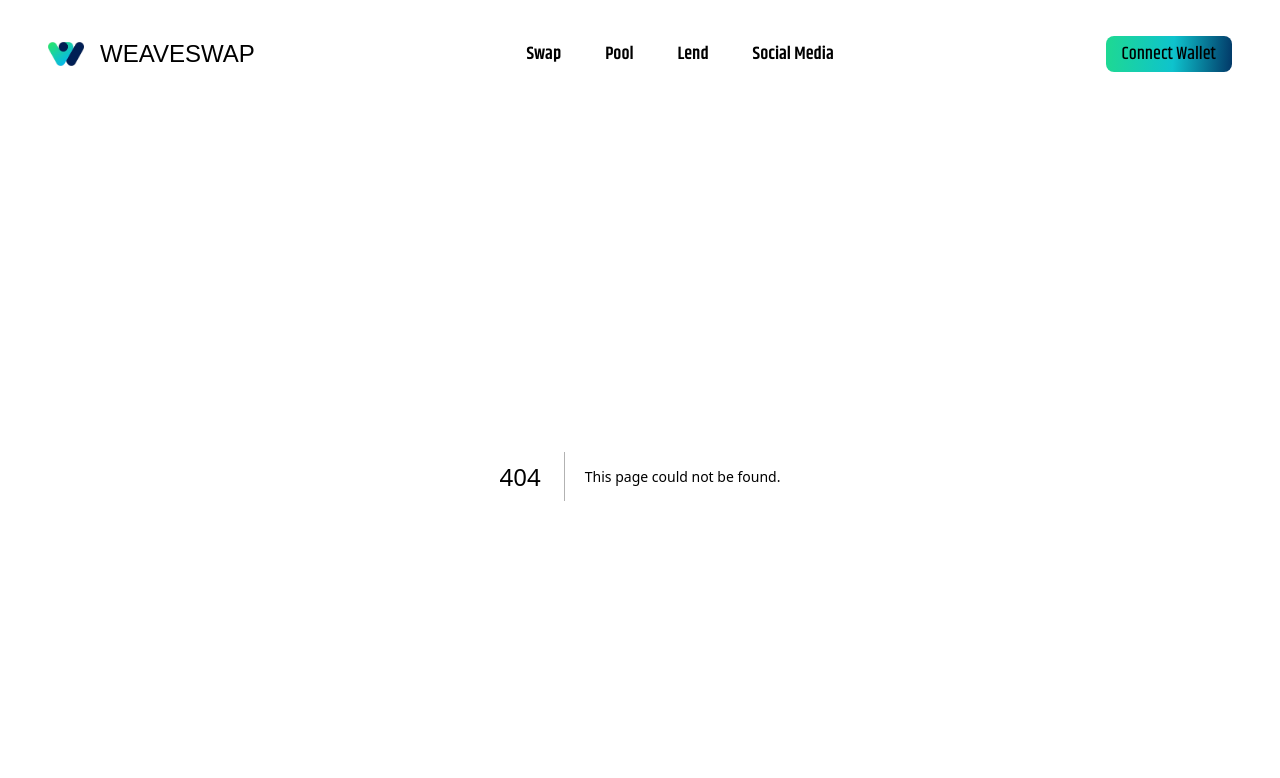
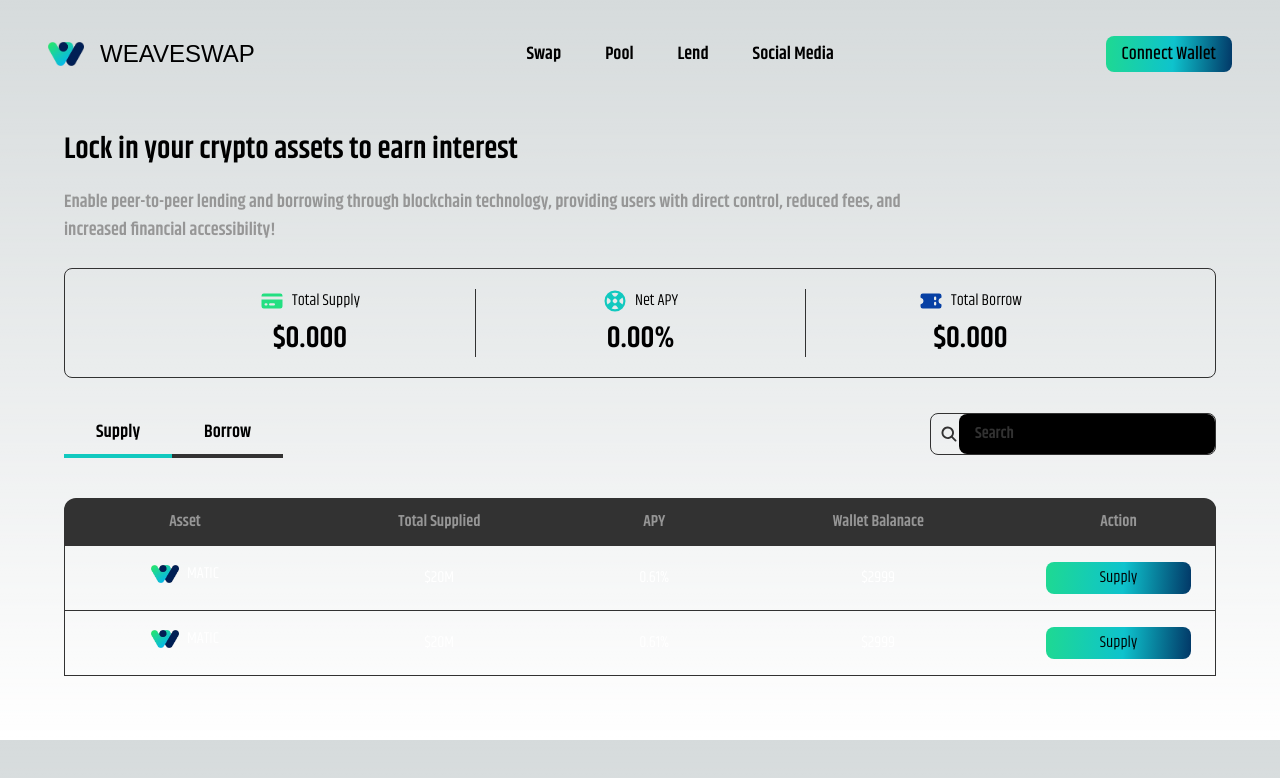
Before and after one commit to Jovian-Dsouza/weaveswap, a Next.js app: page /lend in a window 1280 px wide. Before the commit this address had no page. Shown: the top 778 px of the page. Built offline with nearby package versions, Linux system fonts and the light colour scheme; a web font is replaced by a local one.

Commit message:
Add Lending Page

```diff
--- /dev/null
+++ b/src/app/lend/page.tsx
@@ -0,0 +1,155 @@
+"use client";
+import DataTable from "@/components/DataTable";
+import SearchInput from "@/components/SearchInput";
+import {
+  CreditCardIcon,
+  LifebuoyIcon,
+  TicketIcon,
+} from "@heroicons/react/16/solid";
+import { useState } from "react";
+import Image from "next/image";
+
+function SupplyBorrowTableRow({ index, item, btnName, btnOnClick }) {
+  return (
+    <tr className="border-b border-lightGray">
+      <td className="px-6 py-4 flex justify-center items-center space-x-2">
+        <Image src={item.img} width={28} height={28} alt="logo" />
+        <div className="uppercase">{item.asset}</div>
+      </td>
+      <td className="px-6 py-4">{item.totalSupply}</td>
+      <td className="px-6 py-4">{item.apy}</td>
+      <td className="px-6 py-4">{item.walletBalance}</td>
+      <td className="px-6 py-4">
+        <div
+          onClick={() => {
+            btnOnClick(index);
+          }}
+          className="btn-gradient p-1 rounded-lg text-black  transition duration-300 transform hover:scale-105"
+        >
+          {btnName}
+        </div>
+      </td>
+    </tr>
+  );
+}
+
+export default function LendingSupplyPage() {
+  const [supplySelected, setSupplySelected] = useState(true);
+
+  const tableData = [
+    {
+      asset: "MATIC",
+      totalSupply: "$20M",
+      apy: "0.61%",
+      walletBalance: "$2999",
+      img: "/logo.png",
+    },
+    {
+      asset: "MATIC",
+      totalSupply: "$20M",
+      apy: "0.61%",
+      walletBalance: "$2999",
+      img: "/logo.png",
+    },
+  ];
+
+  function handleSearchInput(e) {
+    console.log(e.target.value);
+  }
+
+  function handleTableButton(e) {
+    console.log("Btn clicked: ", e)
+  }
+
+  return (
+    <div className="flex flex-col mb-16 mt-14 mx-16 ">
+      {/* Text content */}
+      <div className="flex flex-col space-y-5 max-w-4xl">
+        <div className="text-3xl font-bold">
+          Lock in your crypto assets to earn interest
+        </div>
+        <div className="text-lg font-semibold text-darkGray">
+          Enable peer-to-peer lending and borrowing through blockchain
+          technology, providing users with direct control, reduced fees, and
+          increased financial accessibility!
+        </div>
+      </div>
+
+      {/* Supply borrow */}
+      <div className="flex flex-col mt-6">
+        {/* statistics */}
+        <div className="grid grid-cols-3 divide-x divide-[#323232] border-[0.6px] border-[#323232] rounded-lg py-5 px-20">
+          <div className="flex flex-col space-y-2 justify-center items-center  ">
+            <div className="flex space-x-2 justify-center items-center">
+              <CreditCardIcon className="h-6 w-6 text-lightGreen" />
+              <div className="">Total Supply</div>
+            </div>
+            <div className="text-3xl font-bold">$0.000</div>
+          </div>
+
+          <div className="flex flex-col space-y-2 justify-center items-center  ">
+            <div className="flex space-x-2 justify-center items-center">
+              <LifebuoyIcon className="h-6 w-6 text-[#11C9BF]" />
+              <div className="">Net APY</div>
+            </div>
+            <div className="text-3xl font-bold">0.00%</div>
+          </div>
+
+          <div className="flex flex-col space-y-2 justify-center items-center  ">
+            <div className="flex space-x-2 justify-center items-center">
+              <TicketIcon className="h-6 w-6 text-[#0740A4]" />
+              <div className="">Total Borrow</div>
+            </div>
+            <div className="text-3xl font-bold">$0.000</div>
+          </div>
+        </div>
+
+        {/* Select supply/Borrow and search */}
+        <div className="flex justify-between items-center mt-8">
+          {/* Select supply borrow */}
+          <div className="flex justify-center items-center">
+            <div
+              className={`text-lg font-bold px-8 py-2 border-b-4 ${
+                supplySelected ? "border-[#11C9BF]" : "border-[#323232]"
+              }`}
+              onClick={() => {
+                setSupplySelected(true);
+              }}
+            >
+              Supply
+            </div>
+
+            <div
+              className={`text-lg font-bold px-8 py-2 border-b-4 ${
+                !supplySelected ? "border-[#11C9BF]" : "border-[#323232]"
+              }`}
+              onClick={() => {
+                setSupplySelected(false);
+              }}
+            >
+              Borrow
+            </div>
+          </div>
+          {/* Search input */}
+          <SearchInput onChange={handleSearchInput} />
+        </div>
+
+        {/* Table */}
+        <DataTable
+          className="mt-10"
+          btnName={supplySelected ? "Supply" : "Borrow"}
+          btnOnClick={handleTableButton}
+          data={tableData}
+          header={[
+            "Asset",
+            "Total Supplied",
+            "APY",
+            "Wallet Balanace",
+            "Action",
+          ]}
+          RowComponent={SupplyBorrowTableRow}
+        />
+      </div>
+    </div>
+  );
+}
--- /dev/null
+++ b/src/app/swap/page.tsx
@@ -0,0 +1,5 @@
+export default function SwapPage() {
+    return <div>
+        Swap page
+    </div>
+}
--- /dev/null
+++ b/src/components/DataTable.tsx
@@ -0,0 +1,26 @@
+import React from "react";
+
+function DataTable({ className, header, data, btnName, btnOnClick, RowComponent }) {
+  return (
+    <div className={`relative overflow-x-auto rounded-t-xl ${className}`}>
+      <table className="w-full text-center text-white border-x border-lightGray">
+        <thead className="capitalize bg-lightGray text-darkGray font-bold">
+          <tr>
+            {header.map((x, index) => (
+              <th key={index} scope="col" className="px-6 py-3">
+                {x}
+              </th>
+            ))}
+          </tr>
+        </thead>
+        <tbody>
+          {data.map((d, index) => (
+            <RowComponent key={index} index={index} item={d} btnName={btnName} btnOnClick={btnOnClick} />
+          ))}
+        </tbody>
+      </table>
+    </div>
+  );
+}
+
+export default DataTable;
--- /dev/null
+++ b/src/components/SearchInput.tsx
@@ -0,0 +1,18 @@
+import React from "react";
+import { MagnifyingGlassIcon } from "@heroicons/react/16/solid";
+
+const SearchInput = ({onChange}) => {
+  return (
+    <div className="flex items-center border border-lightGray rounded-lg focus:border-blue-500 ">
+      <MagnifyingGlassIcon className="h-5 w-5 text-lightGray ml-2" />
+      <input
+        type="text"
+        placeholder="Search"
+        onChange={onChange}
+        className="placeholder-lightGray text-gray-500 font-bold w-64 py-2 px-4 focus:outline-none bg-black rounded-lg"
+      />
+    </div>
+  );
+};
+
+export default SearchInput;
```
